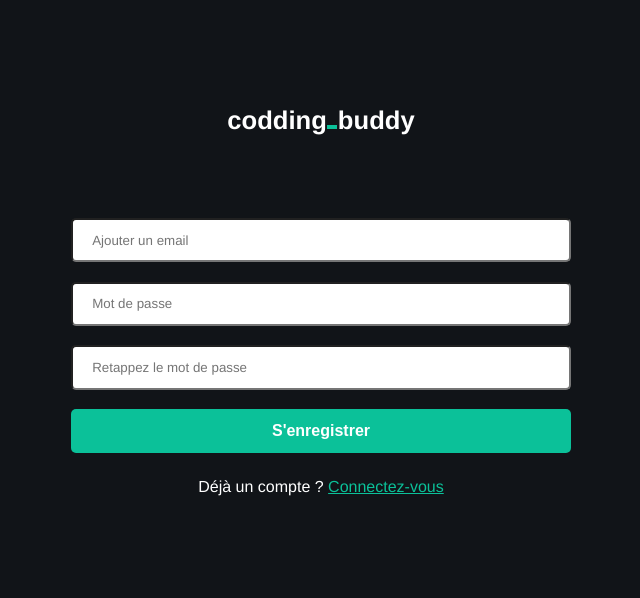
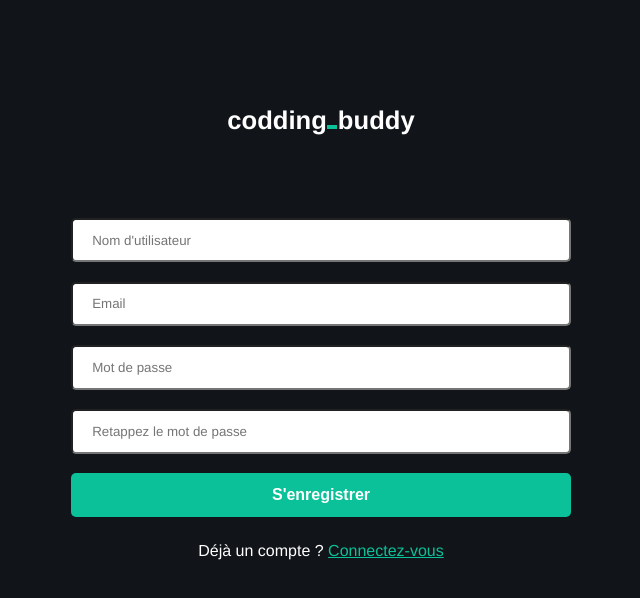
Before and after one commit to Kennycoder971/front-codingbuddy, a Next.js app: page /sign-in in a window 1280 px wide. Shown: the top 598 px of the page, without its empty margins (319-959 px from the left). Built offline with nearby package versions, Linux system fonts and the light colour scheme; no server answers.

Commit message:
Signup workflow

```diff
--- a/next.config.js
+++ b/next.config.js
@@ -14,6 +14,9 @@ const nextConfig = {
 
     return config;
   },
+  env: {
+    API_URL: process.env.API_URL,
+  },
 };
 
 module.exports = nextConfig;
--- a/pages/_app.js
+++ b/pages/_app.js
@@ -2,6 +2,7 @@ import "../styles/globals.css";
 import Navbar from "@/ui/components/Navbar/Navbar";
 import { useRouter } from "next/router";
 import { UserSettingsContextProvider } from "@/store/user-settings";
+import { AuthContextProvider } from "@/store/auth";
 
 function MyApp({ Component, pageProps }) {
   const router = useRouter();
@@ -11,10 +12,12 @@ function MyApp({ Component, pageProps }) {
   };
 
   return (
-    <UserSettingsContextProvider>
-      {dontWantNav(router.pathname) ? "" : <Navbar />}
-      <Component {...pageProps} />
-    </UserSettingsContextProvider>
+    <AuthContextProvider>
+      <UserSettingsContextProvider>
+        {dontWantNav(router.pathname) ? "" : <Navbar />}
+        <Component {...pageProps} />
+      </UserSettingsContextProvider>
+    </AuthContextProvider>
   );
 }
 
--- a/store/auth.js
+++ b/store/auth.js
@@ -1,14 +1,21 @@
 import { createContext, useState, useEffect } from "react";
 import { getCookie, setCookie, removeCookie } from "@/utils/cookieHelpers";
-import useAxios from "@/hooks/useAxios";
+import axiosReq from "@/utils/axiosReq";
 
-const AuthContext = createContext();
+const AuthContext = createContext({
+  user: {},
+  register: () => {},
+  login: () => {},
+  logout: () => {},
+});
 const API_URL = process.env.API_URL;
 
 export function AuthContextProvider({ children }) {
   const [user, setUser] = useState(null);
 
-  useEffect(() => checkUserLoggedIn(), []);
+  useEffect(() => {
+    checkUserLoggedIn();
+  }, []);
 
   // Register user
   const register = async ({ username, email, password }) => {
@@ -20,12 +27,12 @@ export function AuthContextProvider({ children }) {
     };
 
     try {
-      const { data } = await useAxios(url, "get", payload);
+      const { data, error } = await axiosReq(url, "post", payload);
 
+      if (error) throw error;
       // Set the cookie jwt
-      setCookie("jwt", data.token, "/");
-      setUser(data.data);
-
+      setCookie("jwt", data?.data.token, "/");
+      setUser(data?.data);
       return data;
     } catch (error) {
       setUser(null);
@@ -38,12 +45,11 @@ export function AuthContextProvider({ children }) {
     const payload = { email, password };
     const url = `${API_URL}/auth/login`;
     try {
-      const { data } = await useAxios(url, "post", payload);
+      const { data } = await axiosReq(url, "post", payload);
 
       // Set the cookie jwt
-      setCookie("jwt", data.token, "/");
-      setUser(data.data);
-
+      setCookie("jwt", data.data.token, "/");
+      setUser(data.data.data);
       return data;
     } catch (error) {
       setUser(null);
@@ -60,6 +66,7 @@ export function AuthContextProvider({ children }) {
   // Check if user is logged in
   const checkUserLoggedIn = async () => {
     const jwt = getCookie("jwt");
+
     const url = `${API_URL}/auth/me`;
     const payload = {
       headers: {
@@ -68,10 +75,10 @@ export function AuthContextProvider({ children }) {
     };
 
     if (jwt) {
-      const { data } = await useAxios(url, "get", payload);
+      const { data } = await axiosReq(url, "get", payload);
 
       try {
-        setUser(data.data);
+        setUser(data.data.data);
       } catch (error) {
         setUser(null);
       }
--- a/ui/components/SignInPage/SignInPage.js
+++ b/ui/components/SignInPage/SignInPage.js
@@ -1,22 +1,83 @@
-import React from "react";
+import { useState, useContext } from "react";
 import Container from "../Container/Container";
 import Input from "../Input/Input";
 import styles from "./SignInPage.module.scss";
 import Button from "../Button/Button";
 import Logo from "../Logo/Logo";
 import Link from "next/link";
+import AuthContext from "@/store/auth";
+import { useRouter } from "next/router";
 
-const SignInPage = () => (
+const SignInPage = () => {
+  const { register } = useContext(AuthContext);
+  const router = useRouter();
+
+  const [fields, setFields] = useState({
+    username: "",
+    email: "",
+    password: "",
+    password2: "",
+  });
+
+  function setField(fieldName, value) {
+    setFields((prevState) => ({ ...prevState, [fieldName]: value }));
+  }
+  async function onSubmit(fields) {
+    try {
+      const data = await register(fields);
+    } catch (error) {
+      console.log(error);
+    }
+  }
+  return (
     <main className={styles.SignInPage}>
       <Container>
-      <form action="/" className={styles.signInForm}>
+        <form
+          action="/"
+          method="post"
+          className={styles.signInForm}
+          onSubmit={(e) => {
+            e.preventDefault();
+            onSubmit(fields);
+          }}
+        >
           <Logo />
-        <Input type="email" placeholder="Ajouter un email" name="email" />
-        <Input type="password" placeholder="Mot de passe" name="password1" />
+          <Input
+            type="text"
+            placeholder="Nom d'utilisateur"
+            name="username"
+            onChange={(e) => {
+              setField("username", e.target.value);
+            }}
+            value={fields.username}
+          />
+          <Input
+            type="email"
+            placeholder="Email"
+            name="email"
+            onChange={(e) => {
+              setField("email", e.target.value);
+            }}
+            value={fields.email}
+          />
+
+          <Input
+            type="password"
+            placeholder="Mot de passe"
+            name="password"
+            onChange={(e) => {
+              setField("password", e.target.value);
+            }}
+            value={fields.password}
+          />
           <Input
             type="password"
             placeholder="Retappez le mot de passe"
             name="password2"
+            onChange={(e) => {
+              setField("password2", e.target.value);
+            }}
+            value={fields.password2}
           />
           <Button>S'enregistrer</Button>
 
@@ -30,6 +91,7 @@ const SignInPage = () => (
       </Container>
     </main>
   );
+};
 
 SignInPage.defaultProps = {};
 
--- a/utils/axiosReq.js
+++ b/utils/axiosReq.js
@@ -3,6 +3,7 @@ import axios from "axios";
 export default async function axiosReq(url, method, payload) {
   const controller = new AbortController();
   let [data, error, loaded] = [null, "", false];
+
   const cancel = () => {
     controller.abort();
   };
@@ -13,14 +14,14 @@ export default async function axiosReq(url, method, payload) {
       signal: controller.signal,
       method,
       url,
+      headers: payload?.headers || "",
     });
 
-    data = response.data;
-  } catch (error) {
-    error = error.message;
+    data = response;
+  } catch (err) {
+    error = err.response.data;
   } finally {
     loaded = true;
   }
-
   return { cancel, data, error, loaded };
 }
```
Also changed, not shown: pages/index.js (+5 -12 lines). Lines whose indentation alone changed are shown as unchanged.
